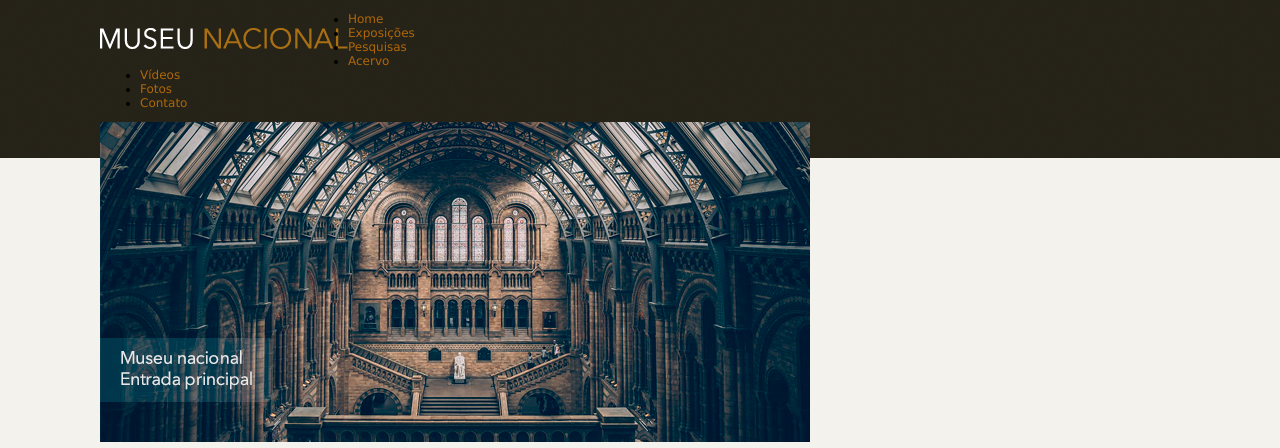
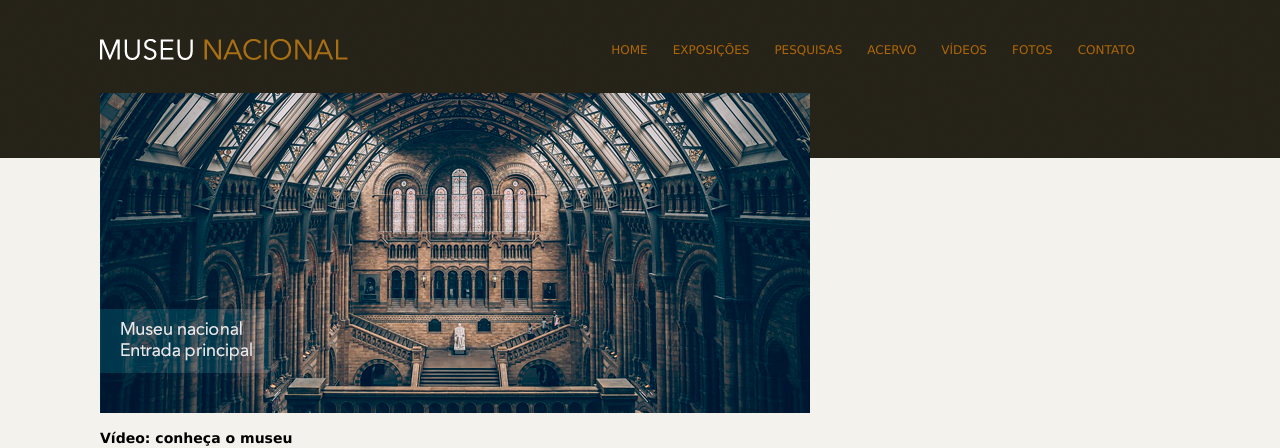
Before and after one commit to ThiagoLimaC/microprojeto-css-MuseuNacional, a plain HTML site: page index.html in a window 1280 px wide. Shown: the top 448 px of the page. Drawn offline with Linux system fonts and the light colour scheme.

Commit message:
Add navigation bar styles to the CSS

```diff
--- a/css/estilo.css
+++ b/css/estilo.css
@@ -32,3 +32,31 @@ a:hover {
     display: block;
     background: url(../img/logo.png) no-repeat;
 }
+
+/* Barra de navegacao */
+
+header {
+    padding: 15px 0;
+    height: 55px;
+}
+
+nav ul {
+    list-style: none;
+    margin: 20px;
+    float: right;
+}
+
+nav ul li {
+    float: left;
+}
+
+nav ul li a:link {
+    display: block;
+    margin-right: 25px;
+    padding-bottom: 3px;
+    text-transform: uppercase;
+}
+
+nav ul li a:hover {
+    border-bottom: 1px solid #535858;
+}
```
